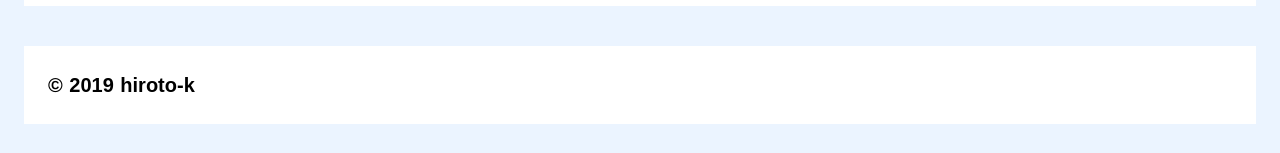
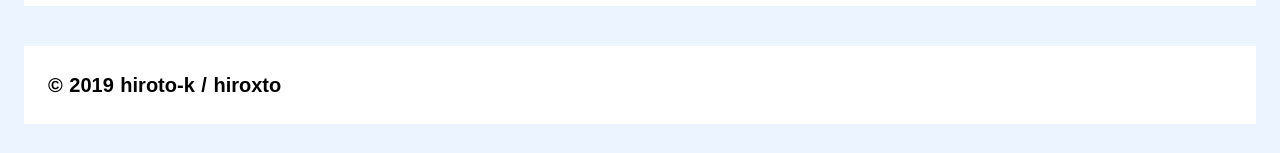
Before and after one commit to hiroxto/hiroxto.net, a Nuxt app: page / in a window 1280 px wide. Shown: the part 2616-2769 px from the top of the page. Built offline with nearby package versions, Linux system fonts and the light colour scheme.

Commit message:
フッターの名前を修正

```diff
--- a/components/PageFooter.vue
+++ b/components/PageFooter.vue
@@ -1,7 +1,7 @@
 <template>
   <footer class="section-container">
     <p class="footer-text font-source-sans-pro">
-      © 2019 hiroto-k
+      © 2019 hiroto-k / hiroxto
     </p>
   </footer>
 </template>
```
